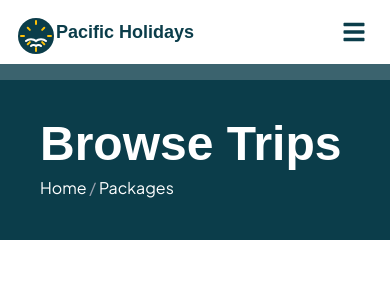
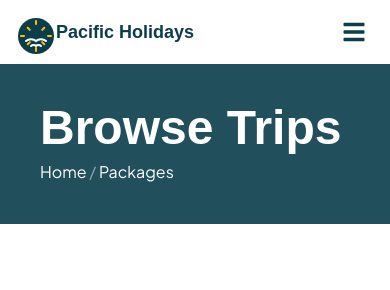
Before and after one commit to vinayytyagi/letsfly, a Next.js app: page /packages in a window 390 px wide. Shown: the top 290 px of the page. Built offline with nearby package versions, Linux system fonts and the light colour scheme; a web font is replaced by a local one.

Commit message:
updations 8

```diff
--- a/app/packages/page.js
+++ b/app/packages/page.js
@@ -70,8 +70,8 @@ export default function Packages() {
         initialTextColor="text-[#0B3D4A]"
         initialLogoColor="text-[#0B3D4A]"
       />
-        <div className="bg-[#0B3D4A]/80 pt-20 text-white">
-          <div className="bg-[#0B3D4A] px-10 md:px-28 py-10 md:py-20">
+        <div className="bg-[#0B3D4A]/80 pt-16 md:pt-20 text-white">
+          <div className="bg-[#0B3D4A]/50 px-10 md:px-28 py-10 md:py-20">
               <h1 className="text-5xl font-heading font-bold">Browse Trips</h1>
               <p className="font-body mt-2"><Link href="/">Home</Link> <span className='text-gray-400'>/</span> Packages</p>
             </div>
```
